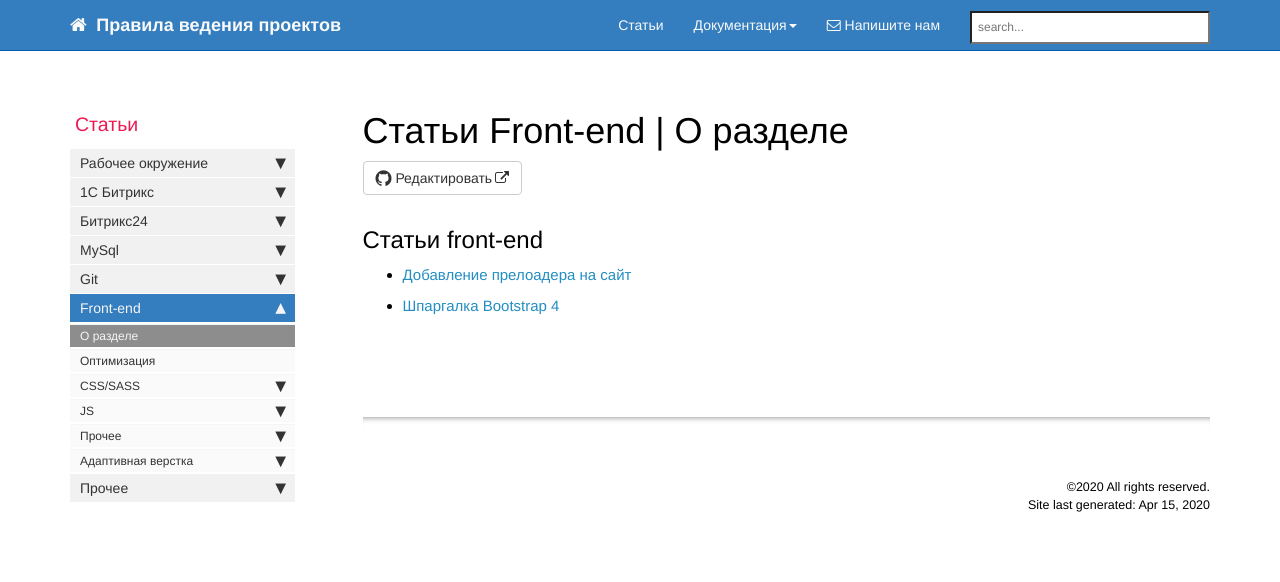
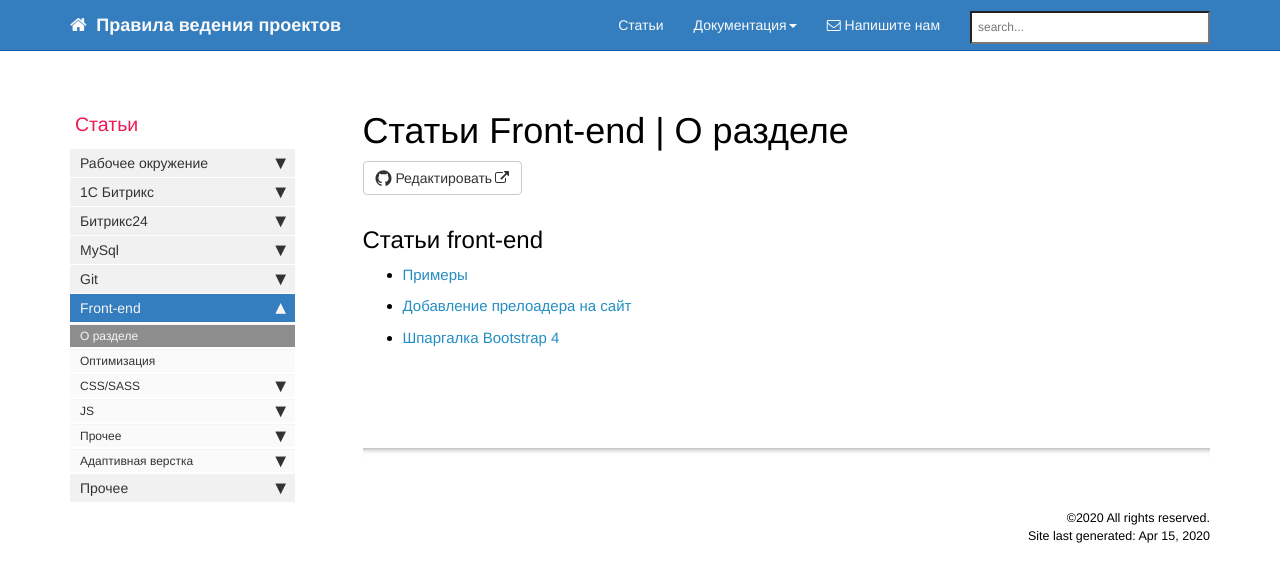
Before and after one commit to gdecider/gdecider.github.io, a Jekyll site: the page built from pages/articles/articles_frontend-about.md, in a window 1280 px wide. Shown: the top 582 px of the page. Built offline with Jekyll 4.4.1, drawn with Linux system fonts in a browser that asks for light colours; nearby versions of some CDN libraries; comment, search, counter and statistics services are not loaded.

Commit message:
Update articles_frontend-about.md

```diff
--- a/pages/articles/articles_frontend-about.md
+++ b/pages/articles/articles_frontend-about.md
@@ -9,6 +9,6 @@ toc: false
 ---
 
 ## Статьи front-end
-
+* [Примеры](/articles_frontend-examples.html)
 * [Добавление прелоадера на сайт](/articles-front-add-preloader.html)
 * [Шпаргалка Bootstrap 4](/articles-front-bootstrap-4-shpora.html)
```
